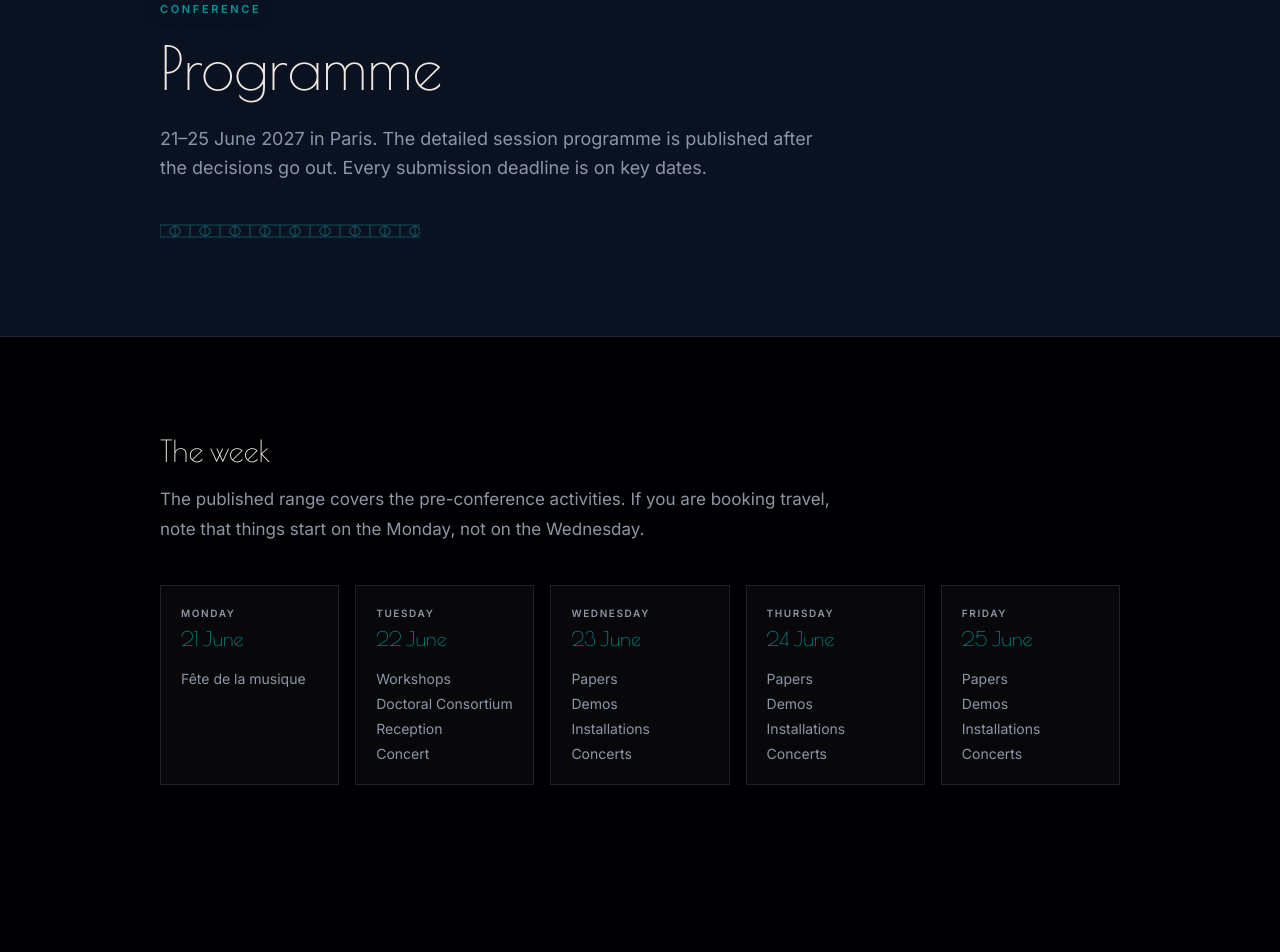
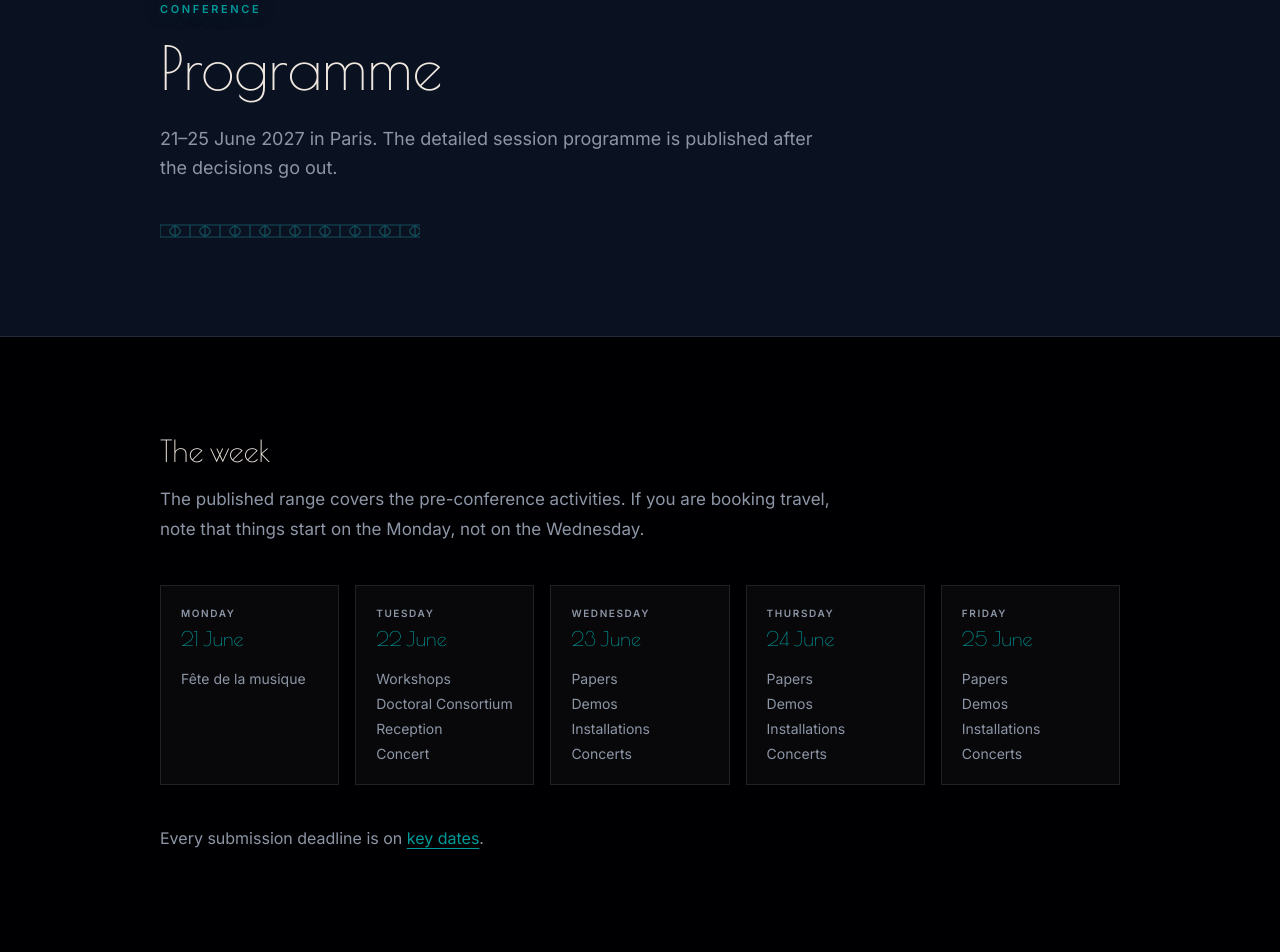
Before and after one commit to Polpii/Nime27Website, a Next.js app: page /programme in a window 1280 px wide. Shown: the part 160-1112 px from the top of the page. Built offline with nearby package versions, Linux system fonts and the light colour scheme.

Commit message:
Make the key dates reference on the programme a real link
The previous commit meant to do this but its script failed an assertion
before writing, so the page shipped saying "Every submission deadline is on
key dates" as flat text, which reads like a link that does not work.

```diff
--- a/src/app/programme/page.tsx
+++ b/src/app/programme/page.tsx
@@ -1,4 +1,5 @@
 import type { Metadata } from "next";
+import Link from "next/link";
 import { conference, conferenceWeek } from "@/content/site";
 import { Container, PageHero } from "@/components/ui";
 
@@ -13,7 +14,7 @@ export default function ProgrammePage() {
       <PageHero
         eyebrow="Conference"
         title="Programme"
-        intro={`${conference.dates} in ${conference.city}. The detailed session programme is published after the decisions go out. Every submission deadline is on key dates.`}
+        intro={`${conference.dates} in ${conference.city}. The detailed session programme is published after the decisions go out.`}
       />
 
       <Container className="py-16 lg:py-24">
@@ -46,8 +47,17 @@ export default function ProgrammePage() {
               </div>
             ))}
           </div>
+          <p className="mt-10 max-w-2xl text-[16px] leading-relaxed text-brume">
+            Every submission deadline is on{" "}
+            <Link
+              href="/call/key-dates"
+              className="text-neon-teal underline underline-offset-4 hover:text-neon-or"
+            >
+              key dates
+            </Link>
+            .
+          </p>
         </section>
-
       </Container>
     </>
   );
```
